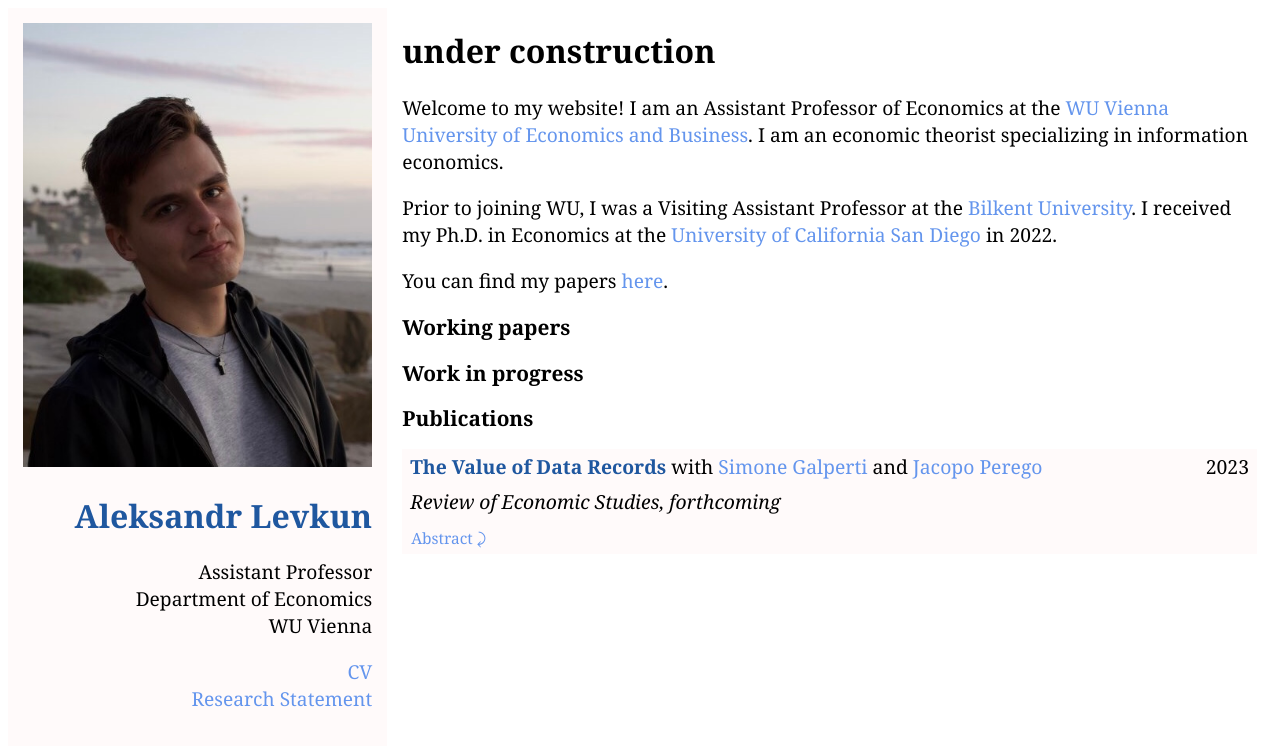
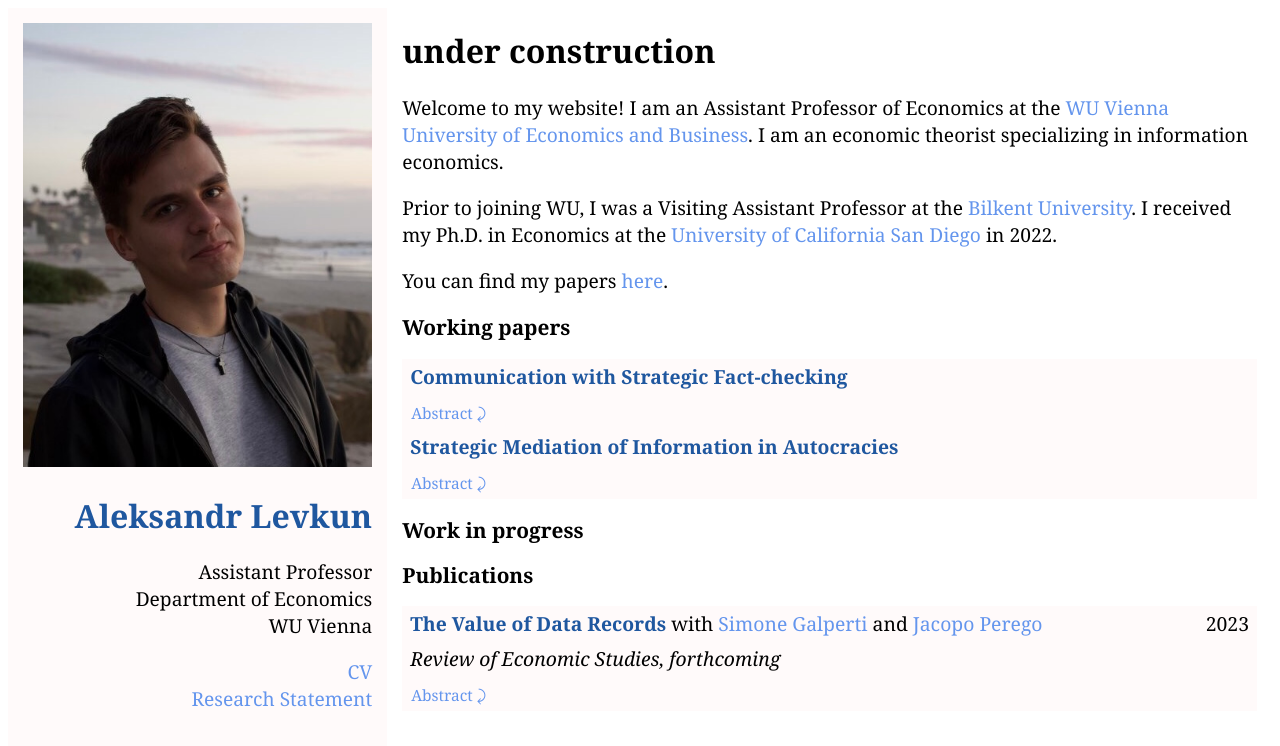
Before and after one commit to alevkun/alevkun.github.io, a Jekyll site: the page built from index.html, in a window 1280 px wide. Shown: the top 746 px of the page. Built offline with Jekyll 4.4.1, drawn with Linux system fonts in a browser that asks for light colours.

Commit message:
Update index.html

```diff
--- a/index.html
+++ b/index.html
@@ -20,8 +20,74 @@ title: Aleksandr Levkun
 	    the <a href="https://www.ucsd.edu/">University of California San Diego</a> in 2022. </p>
     <p> You can find my papers <a href="https://alevkun.github.io/research/">here</a>. </p>
     <h2> Working papers </h2>
+
+    <table style="width:100%">
+	<colgroup>
+		<col span="1">
+		<col span="2" style="text-align: right;"><!-- style="visibility: collapse"-->
+	</colgroup>
+	<tr>
+		<td style="width:90%;padding-left:8px;">
+			<a href="https://alevkun.github.io/assets/pdf/fact_checking.pdf" style="color:#1F579F;font-weight:bold;">
+				Communication with Strategic Fact-checking
+			</a>
+		</td>
+		<td align="right", style="padding-right:8px;">  </td>
+	</tr>
+	<tr>
+		<td> <button class="button button1" id="button" onclick="showhide()">Abstract &#10552;</button> </td>
+		<td> </td>
+	</tr>
+	<tr>
+		<td colspan = "2" id = "newpost" class="hidden" align="justify" style="font-size:0.9em;padding-left:8px;padding-right:8px;">
+		We examine communication between an informed sender and an uninformed receiver with a presence of a strategic fact-checker.
+			The sender makes a claim about an issue to persuade the receiver to approve the sender's proposal.
+			The fact-checker has its own goal and chooses a stochastic fact-checking policy that checks sender's claims.
+			Checking a claim is costly and, with some probability, can fail to verify whether the claim is true or false.
+			Full fact-checking is optimal when the cost is below a threshold. Otherwise, no fact-checking is optimal.
+			We characterize the cost threshold as a function of fact-checker's preferences.
+			The receiver need not prefer a fact-checker with preferences aligned with the receiver to one with opposed preferences. Adding multiple fact-checkers does not necessarily improve communication even when all fact-checkers are willing to fully check by themselves. For intermediate cost of checking, having multiple fact-checkers can lead to underprovision of fact-checking due to free riding.
+		</td>
+	</tr>
+    </table>
+
+    <table style="width:100%">
+	<colgroup>
+		<col span="1">
+		<col span="2" style="text-align: right;"><!-- style="visibility: collapse"-->
+	</colgroup>
+	<tr>
+		<td style="width:90%;padding-left:8px;">
+			<a style="color:#1F579F;font-weight:bold;">Strategic Mediation of Information in Autocracies</a>
+		</td>
+		<td align="right", style="padding-right:8px;">  </td>
+	</tr>
+	<tr>
+		<td> <button class="button button1" id="button" onclick="showhide()">Abstract &#10552;</button> </td>
+		<td> </td>
+	</tr>
+	<tr>
+		<td colspan = "2" id = "newpost" class="hidden" align="justify" style="font-size:0.9em;padding-left:8px;padding-right:8px;">
+		This paper presents the optimal editorial policy for state-owned media who can manipulate information flow
+			from a strategic informed elite to an uninformed receiver.
+			The receiver attempts to match the state of the ruler’s competence with a binary action.
+			If the elite’s and audience’s preferences are too distant from each other,
+			then the editorial policy is uninformative. Otherwise, the media signal whether the state is
+			higher or lower than a threshold which depends on the elite’s preferences.
+			The media benefit from a more lenient elite, as long as the elite is not too lenient.
+			The media are worse off when the receiver is more critical of the ruler,
+			whereas the elite generally is better off when the receiver is more critical.
+			When the receiver has private information about how critical he is,
+			I characterize the lower bound on the media’s payoff obtained within the class of restricted editorial policies.
+			I identify a condition on the distribution of receiver’s private information that implies the media’s payoff attains
+			this lower bound.
+		</td>
+	</tr>
+    </table>
+
     <h2> Work in progress </h2>
     <h2> Publications </h2>
+
     <table style="width:100%">
 	<colgroup>
 		<col span="1">
@@ -53,4 +119,5 @@ title: Aleksandr Levkun
 		</td>
 	</tr>
     </table>
+
   </div>
```
